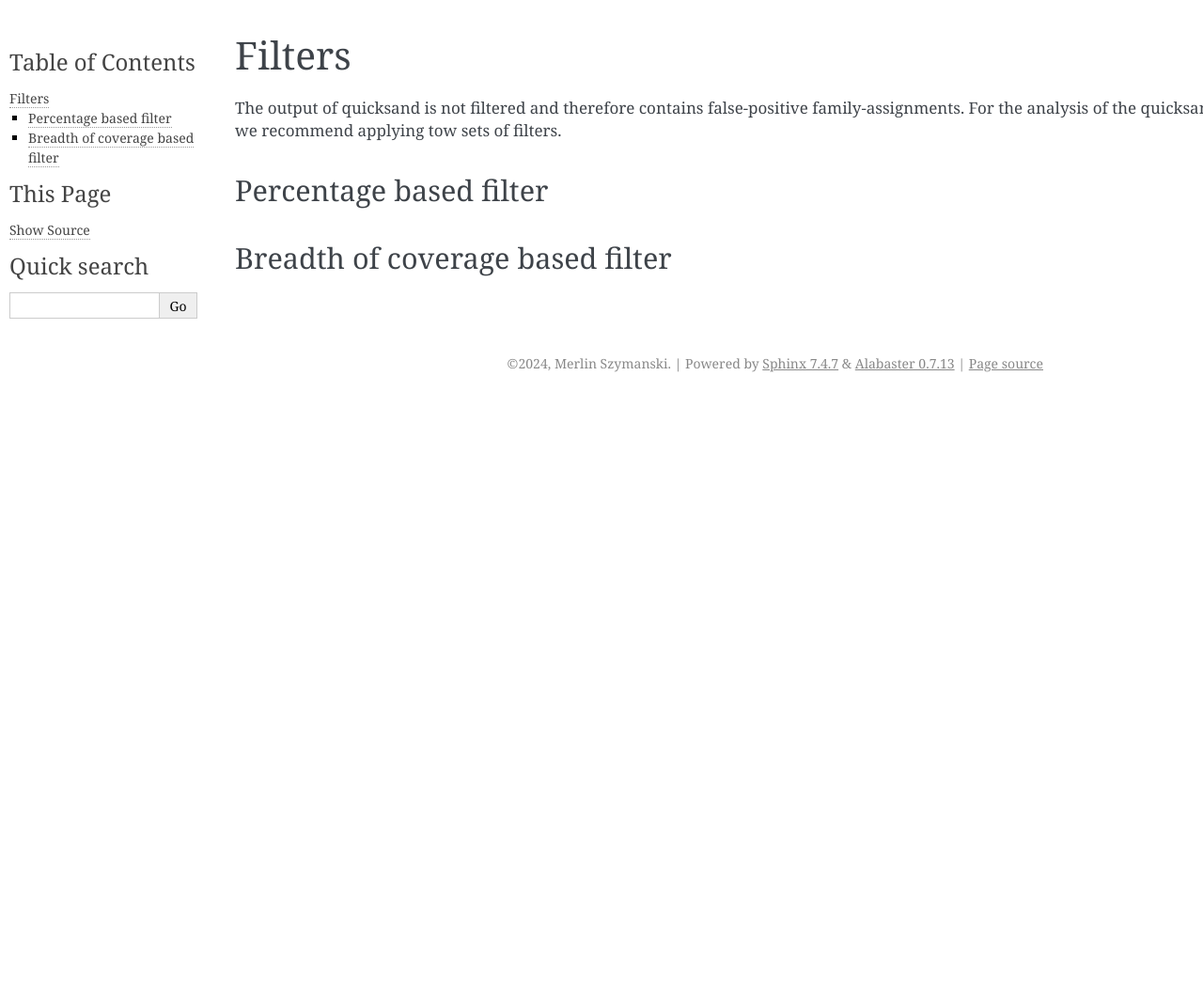
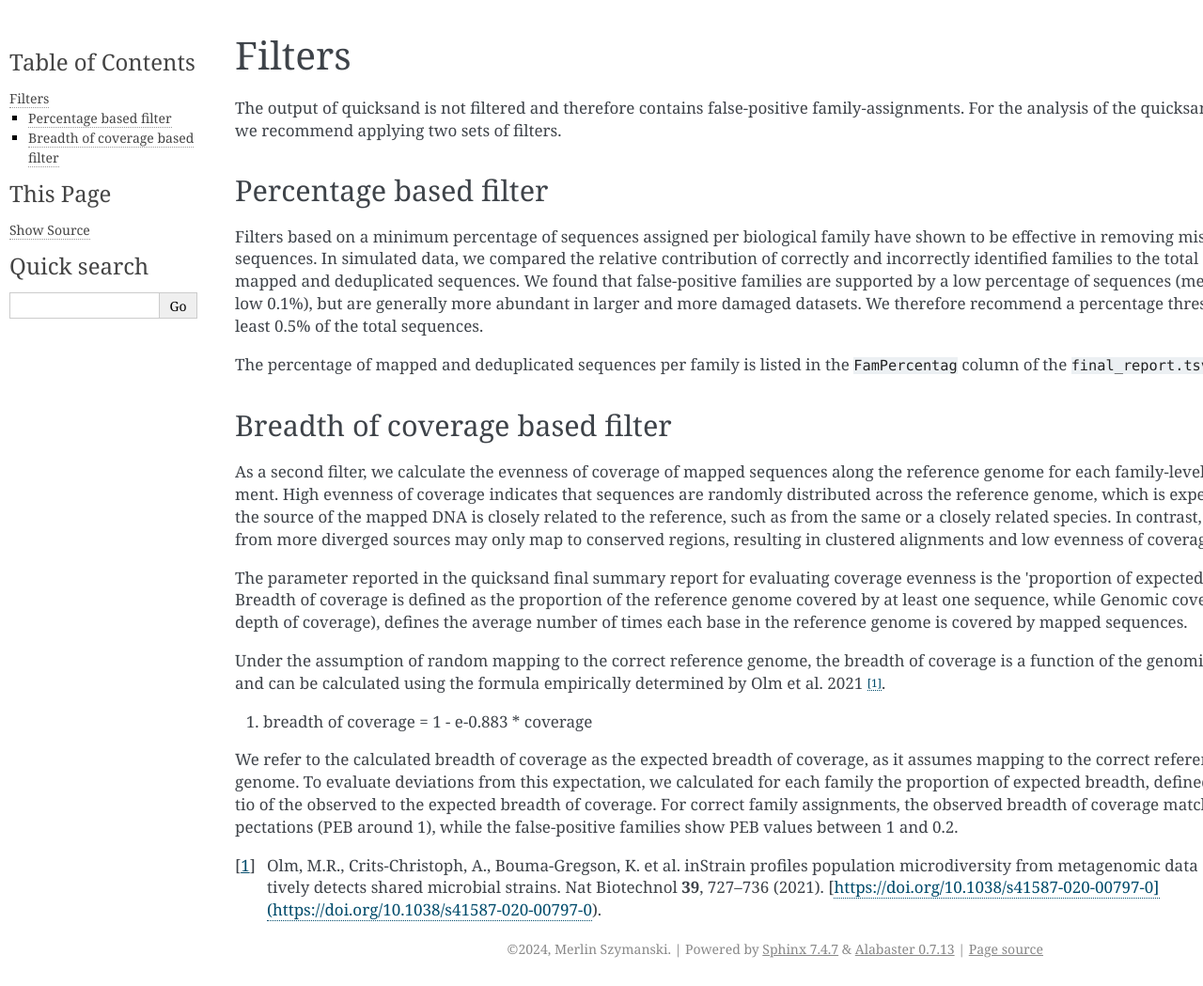
Before and after one commit to mpieva/quicksand, a Sphinx documentation site: the page built from docs/source/filters.rst, in a window 1280 px wide. Shown: the whole page at 94% size. Built offline with Sphinx 7.4.7, drawn with Linux system fonts in a browser that asks for light colours; before the commit the page ends 900 px from its top, so only the background shows below that.

Commit message:
Update documentation

```diff
--- a/docs/source/configuration.rst
+++ b/docs/source/configuration.rst
@@ -48,7 +48,7 @@ The following nextflow specific ENV variables can be set::
     NXF_WORK                 <path> Corresponds to the -w flag
     NXF_OPTS                 <ARGS> Hand args over to the Java Virtual Machine.
                              In case of a heap-space error, assign more space with the
-                             Arguments: "-Xms128g -Xmx128g" (allocates 128GB heap-space for the run)
+                             Arguments: "-Xms10g -Xmx20g" (allocates 128GB heap-space for the run)
 
 .. _work:
 
--- a/docs/source/filters.rst
+++ b/docs/source/filters.rst
@@ -4,11 +4,41 @@ Filters
 ========
 
 The output of quicksand is not filtered and therefore contains false-positive family-assignments. For the analysis of the quicksand-output, we recommend
-applying tow sets of filters.
+applying two sets of filters.
 
 Percentage based filter
 ~~~~~~~~~~~~~~~~~~~~~~~~
 
+Filters based on a minimum percentage of sequences assigned per biological family have shown to be effective in removing misidentified sequences.
+In simulated data, we compared the relative contribution of correctly and incorrectly identified families to the total number of mapped and
+deduplicated sequences. We found that false-positive families are supported by a low percentage of sequences (median below 0.1%),
+but are generally more abundant in larger and more damaged datasets. We therefore recommend a percentage threshold of at least 0.5% of the total sequences.
+
+The percentage of mapped and deduplicated sequences per family is listed in the :code:`FamPercentag` column of the :code:`final_report.tsv` file.
+
 
 Breadth of coverage based filter
 ~~~~~~~~~~~~~~~~~~~~~~~~~~~~~~~~
+
+As a second filter, we calculate the evenness of coverage of mapped sequences along the reference genome for each family-level assignment.
+High evenness of coverage indicates that sequences are randomly distributed across the reference genome, which is expected when the source of the
+mapped DNA is closely related to the reference, such as from the same or a closely related species.
+In contrast, sequences from more diverged sources may only map to conserved regions, resulting in clustered alignments and low evenness of coverage.
+
+The parameter reported in the quicksand final summary report for evaluating coverage evenness is the 'proportion of expected breadth'.
+Breadth of coverage is defined as the proportion of the reference genome covered by at least one sequence, while Genomic coverage (or depth of coverage),
+defines the average number of times each base in the reference genome is covered by mapped sequences.
+
+Under the assumption of random mapping to the correct reference genome,
+the breadth of coverage is a function of the genomic coverage and can be calculated using the formula empirically determined by Olm et al. 2021 [1]_.
+
+(1) breadth of coverage = 1 - e-0.883 * coverage
+
+We refer to the calculated breadth of coverage as the expected breadth of coverage, as it assumes mapping to the correct reference genome.
+To evaluate deviations from this expectation, we calculated for each family the proportion of expected breadth,
+defined as the ratio of the observed to the expected breadth of coverage.
+For correct family assignments, the observed breadth of coverage matches the expectations (PEB around 1),
+while the false-positive families show PEB values between 1 and 0.2.
+
+
+.. [1] Olm, M.R., Crits-Christoph, A., Bouma-Gregson, K. et al. inStrain profiles population microdiversity from metagenomic data and sensitively detects shared microbial strains. Nat Biotechnol **39**, 727–736 (2021). [https://doi.org/10.1038/s41587-020-00797-0](https://doi.org/10.1038/s41587-020-00797-0).
--- a/docs/source/in_and_out.rst
+++ b/docs/source/in_and_out.rst
@@ -44,6 +44,8 @@ layed out as follows::
     │              │     └── {RG}.{family}.{species}.bam
     │              ├── 3-deduped
     │              │     └── {RG}.{family}.{species}_deduped.bam
+    │              ├── 3-bedfiltered #(if --fixed_bedfiltering)
+    │              │     └── {RG}.{family}.{species}_deduped_bedfiltered.bam
     │              ├── 5-deaminated
     │              │     ├── {RG}.{family}.{species}_deduped_deaminated_1term.bam
     │              │     └── {RG}.{family}.{species}_deduped_deaminated_3term.bam
@@ -66,7 +68,8 @@ layed out as follows::
     ├── work
     │    └── ...
     ├── cc_estimates.tsv
-    ├── filtered_report_{N}p_{N}b.tsv
+    ├── filtered_report_{N}p_{N}b.tsv # final_report.tsv with applied filters
+    ├── R_final_report.tsv # final_report.tsv, but with R-friendly headers
     └── final_report.tsv
 
 
```
Also changed, not shown: docs/source/examples.rst (+43 -33 lines).
